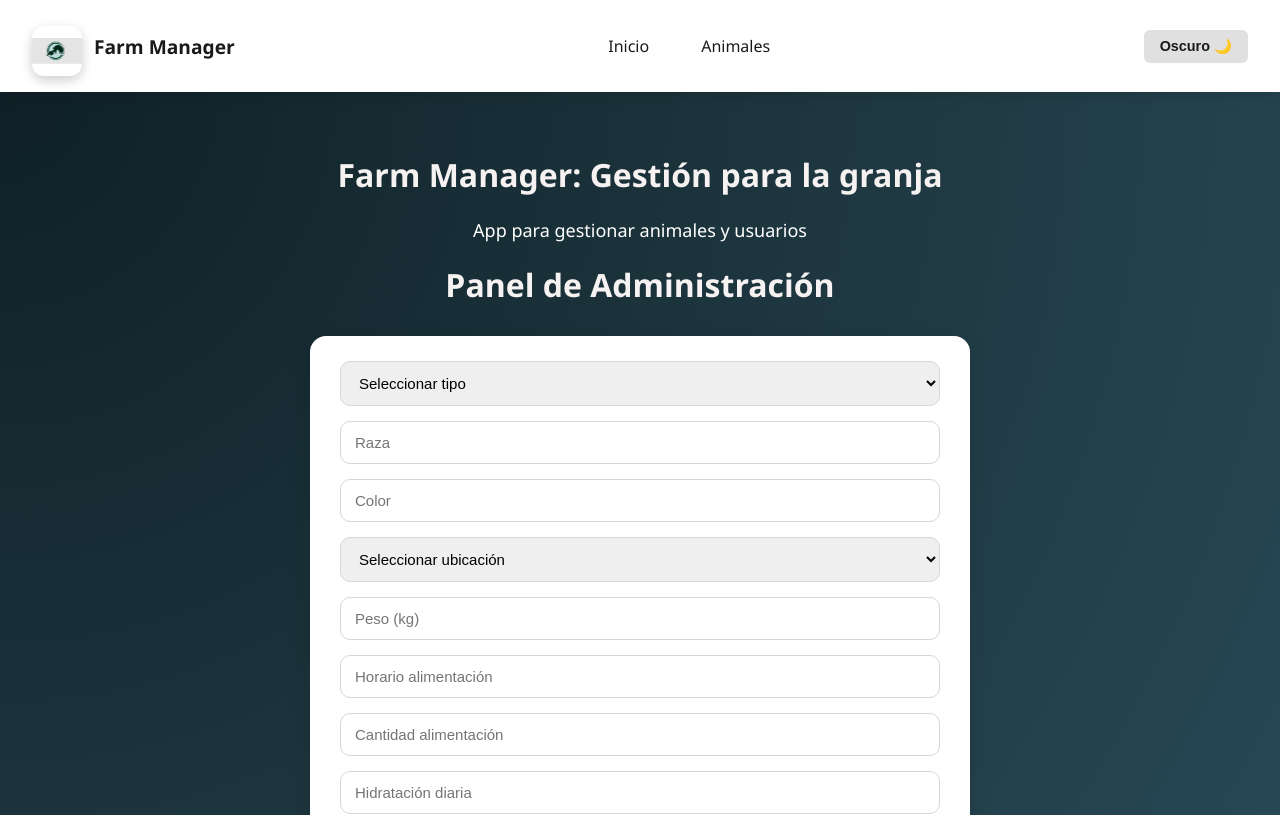
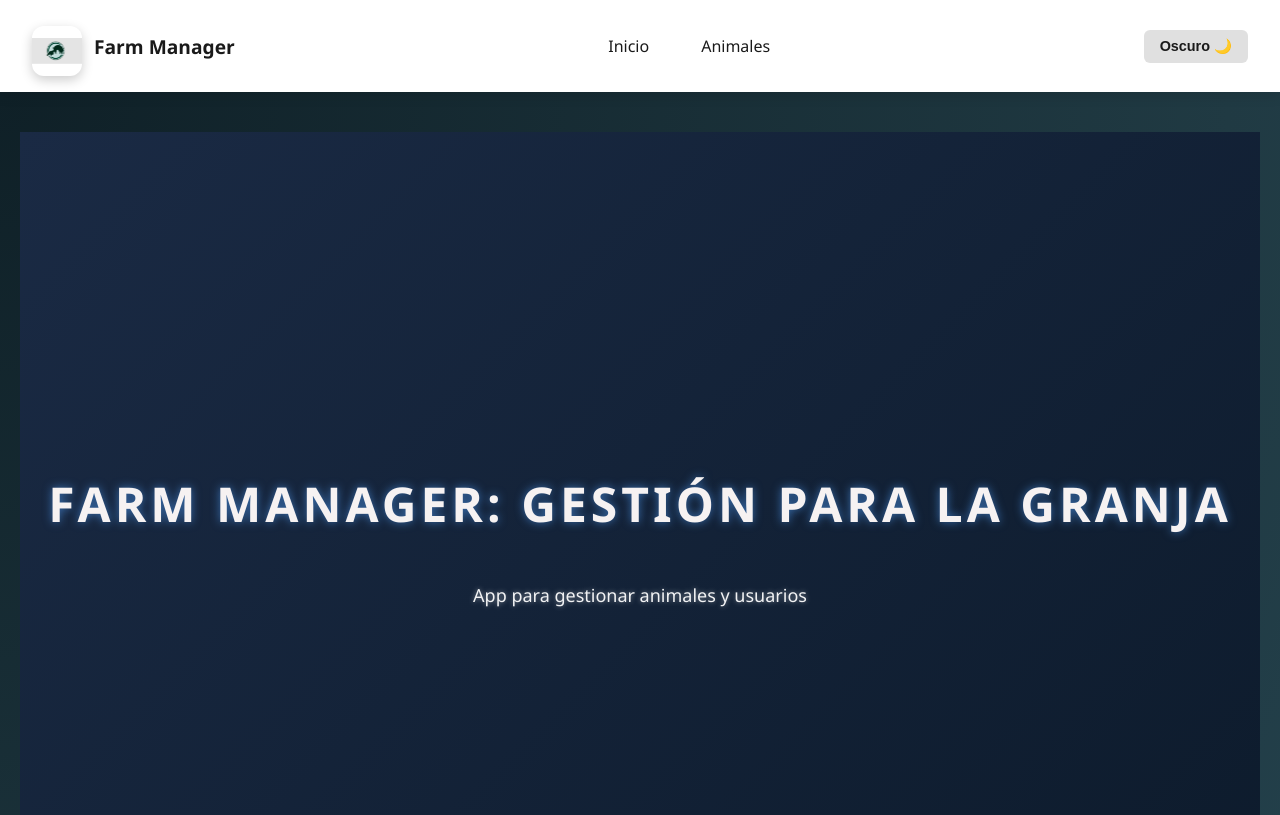
Before and after one commit to Javier348solis/Granja, a React (Create React App) app: page / in a window 1280 px wide. Shown: the top 815 px of the page. Built offline with nearby package versions, Linux system fonts and the light colour scheme; sample sign-in values are in the browser's storage.

Commit message:
Se cambiaron los css y se puso un nuevo css en el componente saludo

```diff
--- a/src/Styles/Animals.css
+++ b/src/Styles/Animals.css
@@ -8,14 +8,30 @@
   display: flex;
   justify-content: center;
   font-size: 3rem;
-  font-weight: 800;
-  background: linear-gradient(90deg, #00e6ff, #00ff85);
+  font-weight: 900;
+  letter-spacing: 4px;
+  margin-bottom: 40px;
+  position: relative;
+  color: #00ffe6;
+  text-transform: uppercase;
+  background: linear-gradient(90deg, #00e6ff, #00ff85, #ff00ff, #ff0055);
   -webkit-background-clip: text;
   -webkit-text-fill-color: transparent;
-  margin-bottom: 40px;
-  letter-spacing: 4px;
+  animation: animateGradient 5s linear infinite;
 }
-
+.animals-title::after {
+  content: "";
+  position: absolute;
+  width: 100%;
+  height: 100%;
+  top: 0;
+  left: 0;
+  background: linear-gradient(90deg, #00e6ff, #00ff85, #ff00ff, #ff0055);
+  opacity: 0.4;
+  filter: blur(6px);
+  z-index: -1;
+  animation: animateGradient 5s linear infinite;
+}
 .carousel {
   display: flex;
   overflow: hidden;
@@ -59,7 +75,17 @@
     margin: 10px 0;
   }
 }
-
+@keyframes animateGradient {
+  0% {
+    background-position: 0% 50%;
+  }
+  50% {
+    background-position: 100% 50%;
+  }
+  100% {
+    background-position: 0% 50%;
+  }
+}
 .no-animals {
   text-align: center;
   color: #666;
--- a/src/Styles/FormAddAnimal.css
+++ b/src/Styles/FormAddAnimal.css
@@ -17,6 +17,7 @@ form {
   display: flex;
   flex-direction: column;
   gap: 15px;
+  transition: all 0.3s ease;
 }
 
 /* Inputs y selects */
@@ -87,6 +88,8 @@ ul li {
   border-radius: 8px;
   margin-bottom: 6px;
   font-size: 14px;
+  color: #000;
+  transition: all 0.3s ease;
 }
 
 /* Imagen seleccionada */
@@ -100,3 +103,22 @@ img {
 img:hover {
   transform: scale(1.05);
 }
+
+/* 🔹 Modo oscuro */
+html.dark form {
+  background: rgba(30, 30, 30, 0.85);
+  box-shadow: 0 8px 30px rgba(0, 0, 0, 0.4);
+}
+
+html.dark form input,
+html.dark form select,
+html.dark form button {
+  border: 1px solid rgba(255, 255, 255, 0.3);
+  background-color: rgba(0, 0, 0, 0.3);
+  color: #f6f2f2;
+}
+
+html.dark ul li {
+  background: rgba(255, 255, 255, 0.1);
+  color: #f6f2f2;
+}
--- /dev/null
+++ b/src/Styles/Saludo.css
@@ -0,0 +1,73 @@
+.saludo-container {
+  min-height: 100vh;
+  display: flex;
+  flex-direction: column;
+  justify-content: center;
+  align-items: center;
+  background: linear-gradient(135deg, #1a2a44, #0d1b2c);
+
+  overflow: hidden;
+}
+
+.saludo-container h1 {
+  font-size: 3rem;
+  font-weight: 900;
+  color: #ffffff;
+  text-transform: uppercase;
+  letter-spacing: 4px;
+  text-shadow: 0 0 10px rgba(74, 144, 226, 0.7);
+  animation: slideAndFade 4s infinite ease-in-out;
+}
+
+.saludo-container p {
+  font-size: 1.2rem;
+  color: #e0e0e0;
+  margin-top: 15px;
+  text-shadow: 0 0 5px rgba(255, 255, 255, 0.5);
+  animation: fadeInOut 5s infinite ease-in-out;
+}
+
+@keyframes slideAndFade {
+  0% {
+    transform: translateX(-100%);
+    opacity: 0;
+  }
+  20% {
+    transform: translateX(0);
+    opacity: 1;
+  }
+  80% {
+    transform: translateX(0);
+    opacity: 1;
+  }
+  100% {
+    transform: translateX(100%);
+    opacity: 0;
+  }
+}
+
+@keyframes fadeInOut {
+  0% {
+    opacity: 0;
+  }
+  20% {
+    opacity: 1;
+  }
+  80% {
+    opacity: 1;
+  }
+  100% {
+    opacity: 0;
+  }
+}
+
+/* Estilos responsivos */
+@media (max-width: 768px) {
+  .saludo-container h1 {
+    font-size: 2rem;
+  }
+
+  .saludo-container p {
+    font-size: 1rem;
+  }
+}
--- a/src/components/Saludo/index.jsx
+++ b/src/components/Saludo/index.jsx
@@ -1,8 +1,9 @@
 import React from 'react'
+import '../../Styles/Saludo.css';
 
 const index = () => {
   return (
-    <div>
+    <div className='saludo-container'>
       <h1 style={{display:"flex", justifyContent:"center"}}>Farm Manager: Gestión para la granja</h1>
       <p style={{fontSize: '18px', color: 'white', display:"flex", justifyContent:"center"}}>App para gestionar animales y usuarios</p>
     </div>
--- a/src/containers/Login/index.jsx
+++ b/src/containers/Login/index.jsx
@@ -1,4 +1,4 @@
-import React, { useState } from "react";
+import React, { useState, useEffect } from "react";
 import { useNavigate, Link } from "react-router-dom";
 
 const Login = () => {
@@ -6,6 +6,12 @@ const Login = () => {
   const [password, setPassword] = useState("");
   const [error, setError] = useState("");
   const navigate = useNavigate();
+
+  // Si el usuario ya está logueado, redirigirlo automáticamente
+  useEffect(() => {
+    const loggedInUser = JSON.parse(localStorage.getItem("loggedInUser"));
+    if (loggedInUser) navigate("/", { replace: true });
+  }, [navigate]);
 
   const handleSubmit = (e) => {
     e.preventDefault();
@@ -15,7 +21,7 @@ const Login = () => {
     );
     if (user) {
       localStorage.setItem("loggedInUser", JSON.stringify(user));
-      navigate("/home"); // ✅ Redirige a Home
+      navigate("/", { replace: true }); // ✅ Redirige a Home
     } else {
       setError("Credenciales incorrectas");
     }
@@ -112,7 +118,7 @@ const Login = () => {
           <p style={{ fontSize: "14px", marginTop: "10px" }}>
             No tienes cuenta?{" "}
             <Link
-              to="/"
+              to="/registro"
               style={{
                 color: "#667eea",
                 textDecoration: "none",
--- a/src/routes/Rutas.jsx
+++ b/src/routes/Rutas.jsx
@@ -1,34 +1,51 @@
 import { createBrowserRouter, Navigate } from "react-router-dom";
 import Home from "../containers/Home";
-import Nabvar from "../components/Nabvar";
+import Navbar from "../components/Nabvar/index";
 import Animales from "../containers/Animals";
 import Login from "../containers/Login";
 import Registro from "../containers/Registro";
 
-// HOC para agregar Navbar
+// HOC para envolver cualquier página con el Navbar
 const withNavbar = (element) => (
   <div>
-    <Nabvar />
+    <Navbar />
     {element}
   </div>
 );
 
-// Protege rutas privadas (ej: Home, Animales)
-const PrivateRoute = ({ element }) => {
+// Componente de ruta privada
+const PrivateRoute = ({ children }) => {
+  // Verifica si hay usuario logueado en localStorage
   const user = JSON.parse(localStorage.getItem("loggedInUser"));
-  return user ? element : <Navigate to="/login" replace />;
+  if (!user) return <Navigate to="/login" replace />;
+  return children;
 };
 
+// Definición de rutas
 const router = createBrowserRouter([
-  { path: "/Registro", element: <Registro /> }, // Registro como página inicial
-  { path: "/login", element: <Login /> },
+  {
+    path: "/registro",
+    element: <Registro />,
+  },
+  {
+    path: "/login",
+    element: <Login />,
+  },
   {
     path: "/",
-    element: <PrivateRoute element={withNavbar(<Home />)} />,
+    element: (
+      <PrivateRoute>
+        {withNavbar(<Home />)}
+      </PrivateRoute>
+    ),
   },
   {
     path: "/animales",
-    element: <PrivateRoute element={withNavbar(<Animales />)} />,
+    element: (
+      <PrivateRoute>
+        {withNavbar(<Animales />)}
+      </PrivateRoute>
+    ),
   },
 ]);
 
```
